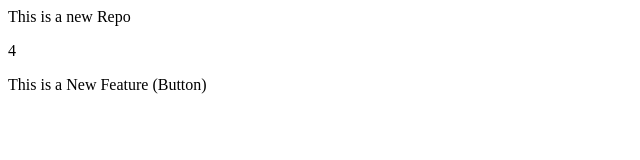
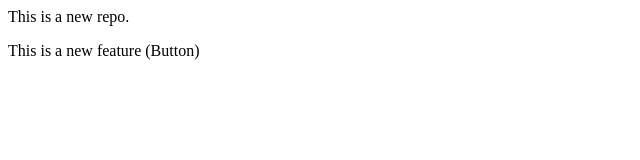
Before and after one commit to kulkarnigaurav14/Local-Repo, a plain HTML site: page index.html in a window 1280 px wide. Shown: the whole page, without its empty margins (0-640 px from the left). Drawn offline with Linux system fonts and the light colour scheme.

```diff
--- a/index.html
+++ b/index.html
@@ -1,2 +1,2 @@
-<p>This is a new Repo</p>4
-<p>This is a New Feature (Button)</p>
+<p>This is a new repo.</p>
+<p>This is a new feature (Button)</p>
```
